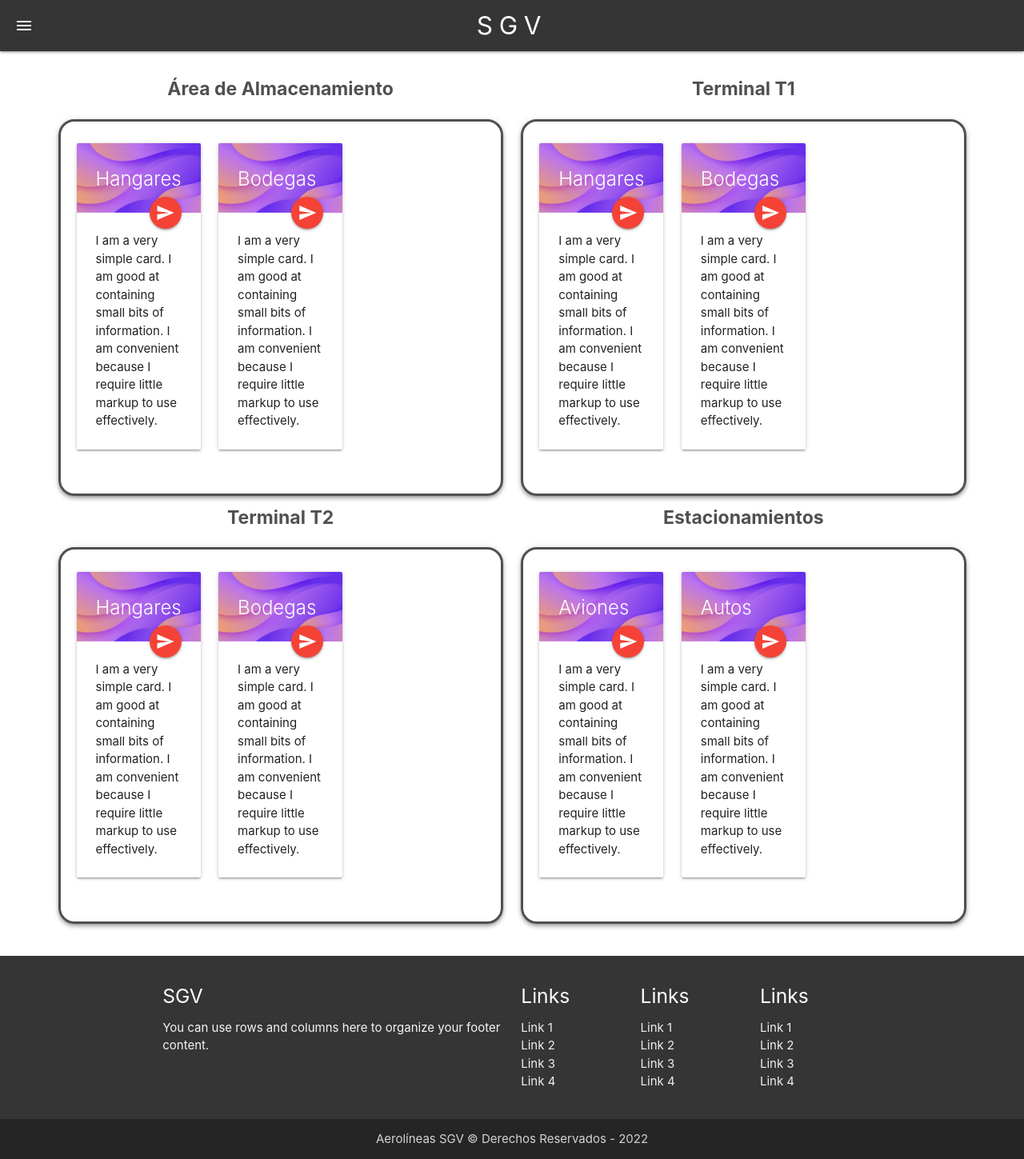
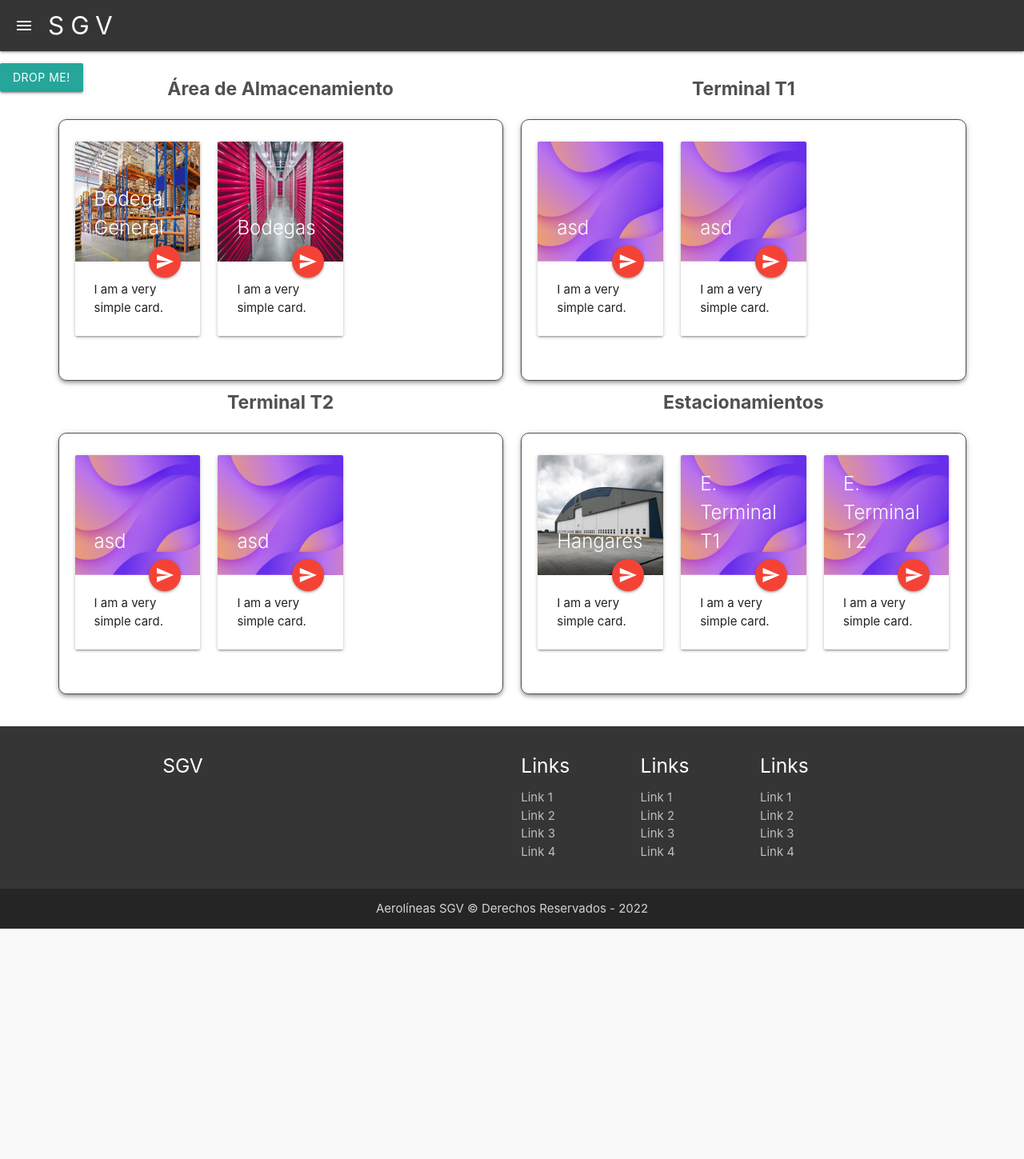
Before and after one commit to CharlesXa/Area_Bodega, a PHP site: page /menuSeguridad.php in a window 1280 px wide. Shown: the whole page at 80% size. After the commit the page ends 1161 px from the top, so only its background shows below. Run offline with PHP 8.4, Linux system fonts and the light colour scheme.

Commit message:
Se añadieron las vistas de las camaras de ciertas zonas, y el menu que las visualiza

```diff
--- a/menuSeguridad.php
+++ b/menuSeguridad.php
@@ -12,12 +12,23 @@ Click nbfs://nbhost/SystemFileSystem/Templates/Scripting/EmptyPHPWebPage.php to
         <script src="https://cdnjs.cloudflare.com/ajax/libs/jquery/3.3.1/jquery.min.js"></script>
         <title>Menu seguridad</title>
     </head>
-    <body style="background-color: white;">
+    <body style="background-color: #ffffff">
         <nav style="background-color: #353535">
             <div class="nav-wrapper">
                 <a href="#" data-target="slide-out" class="sidenav-trigger"><i class="material-icons">menu</i></a>
-                <a href="#" class="brand-logo center" style="letter-spacing: 8px">SGV</a>
+                <a href="#" class="brand-logo" style="letter-spacing: 8px">SGV</a>
             </div>
+            <a class='dropdown-trigger btn' href='#' data-target='dropdown1'>Drop Me!</a>
+
+            <!-- Dropdown Structure -->
+            <ul id='dropdown1' class='dropdown-content'>
+                <li><a href="#!">one</a></li>
+                <li><a href="#!">two</a></li>
+                <li class="divider" tabindex="-1"></li>
+                <li><a href="#!">three</a></li>
+                <li><a href="#!"><i class="material-icons">view_module</i>four</a></li>
+                <li><a href="#!"><i class="material-icons">cloud</i>five</a></li>
+            </ul>
         </nav>
         <ul id="slide-out" class="sidenav">
             <li>
@@ -42,29 +53,29 @@ Click nbfs://nbhost/SystemFileSystem/Templates/Scripting/EmptyPHPWebPage.php to
                     <div class="row center" style="margin-top: 10px">
                         <span class="card-title" style="font-weight: 700; font-size: 23px; color: #505050">Área de Almacenamiento</span>
                     </div>
-                    <section class="z-depth-2" style="border: 3px solid #505050; width: auto; height: auto; border-radius: 20px">
+                    <section class="z-depth-2" style="border: 1px solid #505050; width: auto; height: auto; border-radius: 10px">
                         <div class="row" style="padding: 20px">
-                            <div class="col s12 m6 l4">
+                            <div class="col s12 m12 l4">
                                 <div class="card">
                                     <div class="card-image">
-                                        <img src="img/sub-category-1.jpg">
-                                        <span class="card-title">Hangares</span>
-                                        <a href="vistaHangares.php" class="btn-floating halfway-fab waves-effect waves-light red"><i class="material-icons">send</i></a>
+                                        <img src="img/bg_card_bodega1.jpg" height="150px">
+                                        <span class="card-title">Bodega General</span>
+                                        <a href="menuV_Hangar.php" class="btn-floating halfway-fab waves-effect waves-light red"><i class="material-icons">send</i></a>
                                     </div>
                                     <div class="card-content">
-                                        <p>I am a very simple card. I am good at containing small bits of information. I am convenient because I require little markup to use effectively.</p>
+                                        <p>I am a very simple card.</p>
                                     </div>
                                 </div>
                             </div>
-                            <div class="col s12 m6 l4">
+                            <div class="col s12 m12 l4">
                                 <div class="card">
                                     <div class="card-image">
-                                        <img src="img/sub-category-1.jpg">
+                                        <img src="img/bg_card_bodega2.jpg" height="150px">
                                         <span class="card-title">Bodegas</span>
                                         <a class="btn-floating halfway-fab waves-effect waves-light red"><i class="material-icons">send</i></a>
                                     </div>
                                     <div class="card-content">
-                                        <p>I am a very simple card. I am good at containing small bits of information. I am convenient because I require little markup to use effectively.</p>
+                                        <p>I am a very simple card.</p>
                                     </div>
                                 </div>
                             </div>
@@ -75,29 +86,29 @@ Click nbfs://nbhost/SystemFileSystem/Templates/Scripting/EmptyPHPWebPage.php to
                     <div class="row center" style="margin-top: 10px">
                         <span class="card-title" style="font-weight: 700; font-size: 23px; color: #505050">Terminal T1</span>
                     </div>
-                    <section class="z-depth-2" style="border: 3px solid #505050; width: auto; height: auto; border-radius: 20px">
+                    <section class="z-depth-2" style="border: 1px solid #505050; width: auto; height: auto; border-radius: 10px">
                         <div class="row" style="padding: 20px">
-                            <div class="col s12 m6 l4">
+                            <div class="col s12 m12 l4">
                                 <div class="card">
                                     <div class="card-image">
-                                        <img src="img/sub-category-1.jpg">
-                                        <span class="card-title">Hangares</span>
+                                        <img src="img/sub-category-1.jpg" height="150px">
+                                        <span class="card-title">asd</span>
                                         <a class="btn-floating halfway-fab waves-effect waves-light red"><i class="material-icons">send</i></a>
                                     </div>
                                     <div class="card-content">
-                                        <p>I am a very simple card. I am good at containing small bits of information. I am convenient because I require little markup to use effectively.</p>
+                                        <p>I am a very simple card.</p>
                                     </div>
                                 </div>
                             </div>
-                            <div class="col s12 m6 l4">
+                            <div class="col s12 m12 l4">
                                 <div class="card">
                                     <div class="card-image">
-                                        <img src="img/sub-category-1.jpg">
-                                        <span class="card-title">Bodegas</span>
+                                        <img src="img/sub-category-1.jpg" height="150px">
+                                        <span class="card-title">asd</span>
                                         <a class="btn-floating halfway-fab waves-effect waves-light red"><i class="material-icons">send</i></a>
                                     </div>
                                     <div class="card-content">
-                                        <p>I am a very simple card. I am good at containing small bits of information. I am convenient because I require little markup to use effectively.</p>
+                                        <p>I am a very simple card.</p>
                                     </div>
                                 </div>
                             </div>
@@ -108,29 +119,29 @@ Click nbfs://nbhost/SystemFileSystem/Templates/Scripting/EmptyPHPWebPage.php to
                     <div class="row center" style="margin-top: 10px">
                         <span class="card-title" style="font-weight: 700; font-size: 23px; color: #505050;">Terminal T2</span>
                     </div>
-                    <section class="z-depth-2" style="border: 3px solid #505050; width: auto; height: auto;  border-radius: 20px">
+                    <section class="z-depth-2" style="border: 1px solid #505050; width: auto; height: auto;  border-radius: 10px">
                         <div class="row" style="padding: 20px">
-                            <div class="col s12 m6 l4">
+                            <div class="col s12 m12 l4">
                                 <div class="card">
                                     <div class="card-image">
-                                        <img src="img/sub-category-1.jpg">
-                                        <span class="card-title">Hangares</span>
+                                        <img src="img/sub-category-1.jpg" height="150px">
+                                        <span class="card-title">asd</span>
                                         <a class="btn-floating halfway-fab waves-effect waves-light red"><i class="material-icons">send</i></a>
                                     </div>
                                     <div class="card-content">
-                                        <p>I am a very simple card. I am good at containing small bits of information. I am convenient because I require little markup to use effectively.</p>
+                                        <p>I am a very simple card.</p>
                                     </div>
                                 </div>
                             </div>
-                            <div class="col s12 m6 l4">
+                            <div class="col s12 m12 l4">
                                 <div class="card">
                                     <div class="card-image">
-                                        <img src="img/sub-category-1.jpg">
-                                        <span class="card-title">Bodegas</span>
+                                        <img src="img/sub-category-1.jpg" height="150px">
+                                        <span class="card-title">asd</span>
                                         <a class="btn-floating halfway-fab waves-effect waves-light red"><i class="material-icons">send</i></a>
                                     </div>
                                     <div class="card-content">
-                                        <p>I am a very simple card. I am good at containing small bits of information. I am convenient because I require little markup to use effectively.</p>
+                                        <p>I am a very simple card.</p>
                                     </div>
                                 </div>
                             </div>
@@ -141,29 +152,41 @@ Click nbfs://nbhost/SystemFileSystem/Templates/Scripting/EmptyPHPWebPage.php to
                     <div class="row center" style="margin-top: 10px">
                         <span class="card-title" style="font-weight: 700; font-size: 23px; color: #505050">Estacionamientos</span>
                     </div>
-                    <section class="z-depth-2" style="border: 3px solid #505050; width: auto; height: auto; border-radius: 20px">
+                    <section class="z-depth-2" style="border: 1px solid #505050; width: auto; height: auto; border-radius: 10px">
                         <div class="row" style="padding: 20px">
-                            <div class="col s12 m6 l4">
+                            <div class="col s12 m12 l4">
                                 <div class="card">
                                     <div class="card-image">
-                                        <img src="img/sub-category-1.jpg">
-                                        <span class="card-title">Aviones</span>
+                                        <img src="img/bg_card_hangares.jpg" height="150px">
+                                        <span class="card-title">Hangares</span>
                                         <a class="btn-floating halfway-fab waves-effect waves-light red"><i class="material-icons">send</i></a>
                                     </div>
                                     <div class="card-content">
-                                        <p>I am a very simple card. I am good at containing small bits of information. I am convenient because I require little markup to use effectively.</p>
+                                        <p>I am a very simple card.</p>
                                     </div>
                                 </div>
                             </div>
-                            <div class="col s12 m6 l4">
+                            <div class="col s12 m12 l4">
                                 <div class="card">
                                     <div class="card-image">
-                                        <img src="img/sub-category-1.jpg">
-                                        <span class="card-title">Autos</span>
+                                        <img src="img/sub-category-1.jpg" height="150px">
+                                        <span class="card-title">E. Terminal T1</span>
                                         <a class="btn-floating halfway-fab waves-effect waves-light red"><i class="material-icons">send</i></a>
                                     </div>
                                     <div class="card-content">
-                                        <p>I am a very simple card. I am good at containing small bits of information. I am convenient because I require little markup to use effectively.</p>
+                                        <p>I am a very simple card.</p>
+                                    </div>
+                                </div>
+                            </div>
+                            <div class="col s12 m12 l4">
+                                <div class="card">
+                                    <div class="card-image">
+                                        <img src="img/sub-category-1.jpg" height="150px">
+                                        <span class="card-title">E. Terminal T2</span>
+                                        <a class="btn-floating halfway-fab waves-effect waves-light red"><i class="material-icons">send</i></a>
+                                    </div>
+                                    <div class="card-content">
+                                        <p>I am a very simple card.</p>
                                     </div>
                                 </div>
                             </div>
@@ -177,33 +200,33 @@ Click nbfs://nbhost/SystemFileSystem/Templates/Scripting/EmptyPHPWebPage.php to
                 <div class="row">
                     <div class="col l6 s12">
                         <h5 class="white-text">SGV</h5>
-                        <p class="grey-text text-lighten-4">You can use rows and columns here to organize your footer content.</p>
+                        <p class="grey-text text-lighten-4"></p>
                     </div>
                     <div class="col l2 s12">
                         <h5 class="white-text">Links</h5>
                         <ul>
-                            <li><a class="grey-text text-lighten-3" href="#!">Link 1</a></li>
-                            <li><a class="grey-text text-lighten-3" href="#!">Link 2</a></li>
-                            <li><a class="grey-text text-lighten-3" href="#!">Link 3</a></li>
-                            <li><a class="grey-text text-lighten-3" href="#!">Link 4</a></li>
+                            <li><a class="grey-text text-lighten-1" href="#!">Link 1</a></li>
+                            <li><a class="grey-text text-lighten-1" href="#!">Link 2</a></li>
+                            <li><a class="grey-text text-lighten-1" href="#!">Link 3</a></li>
+                            <li><a class="grey-text text-lighten-1" href="#!">Link 4</a></li>
                         </ul>
                     </div>
                     <div class="col l2 s12">
                         <h5 class="white-text">Links</h5>
                         <ul>
-                            <li><a class="grey-text text-lighten-3" href="#!">Link 1</a></li>
-                            <li><a class="grey-text text-lighten-3" href="#!">Link 2</a></li>
-                            <li><a class="grey-text text-lighten-3" href="#!">Link 3</a></li>
-                            <li><a class="grey-text text-lighten-3" href="#!">Link 4</a></li>
+                            <li><a class="grey-text text-lighten-1" href="#!">Link 1</a></li>
+                            <li><a class="grey-text text-lighten-1" href="#!">Link 2</a></li>
+                            <li><a class="grey-text text-lighten-1" href="#!">Link 3</a></li>
+                            <li><a class="grey-text text-lighten-1" href="#!">Link 4</a></li>
                         </ul>
                     </div>
                     <div class="col l2 s12">
                         <h5 class="white-text">Links</h5>
                         <ul>
-                            <li><a class="grey-text text-lighten-3" href="#!">Link 1</a></li>
-                            <li><a class="grey-text text-lighten-3" href="#!">Link 2</a></li>
-                            <li><a class="grey-text text-lighten-3" href="#!">Link 3</a></li>
-                            <li><a class="grey-text text-lighten-3" href="#!">Link 4</a></li>
+                            <li><a class="grey-text text-lighten-1" href="#!">Link 1</a></li>
+                            <li><a class="grey-text text-lighten-1" href="#!">Link 2</a></li>
+                            <li><a class="grey-text text-lighten-1" href="#!">Link 3</a></li>
+                            <li><a class="grey-text text-lighten-1" href="#!">Link 4</a></li>
                         </ul>
                     </div>
                 </div>
```
Also changed, not shown: menuV_Hangar.php (added, +29 -0 lines), vistaHangares.php (deleted, +0 -25 lines), vistas/vistaHangares.php (added, +42 -0 lines), vistas/vistaHangares_1.php (added, +42 -0 lines), img/bg_card_bodega1.jpg (added), img/bg_card_bodega2.jpg (added), img/bg_card_hangares.jpg (added).
